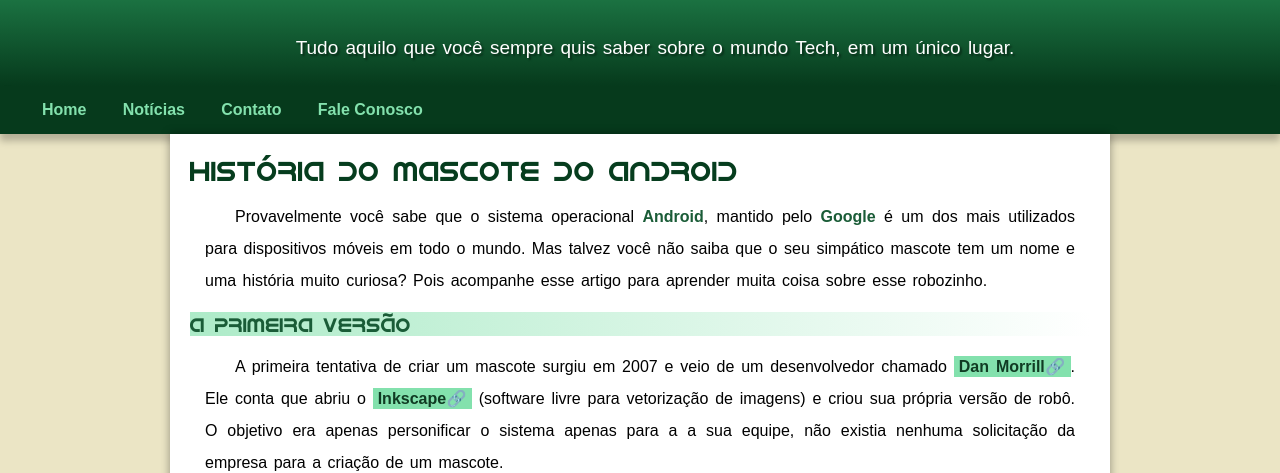
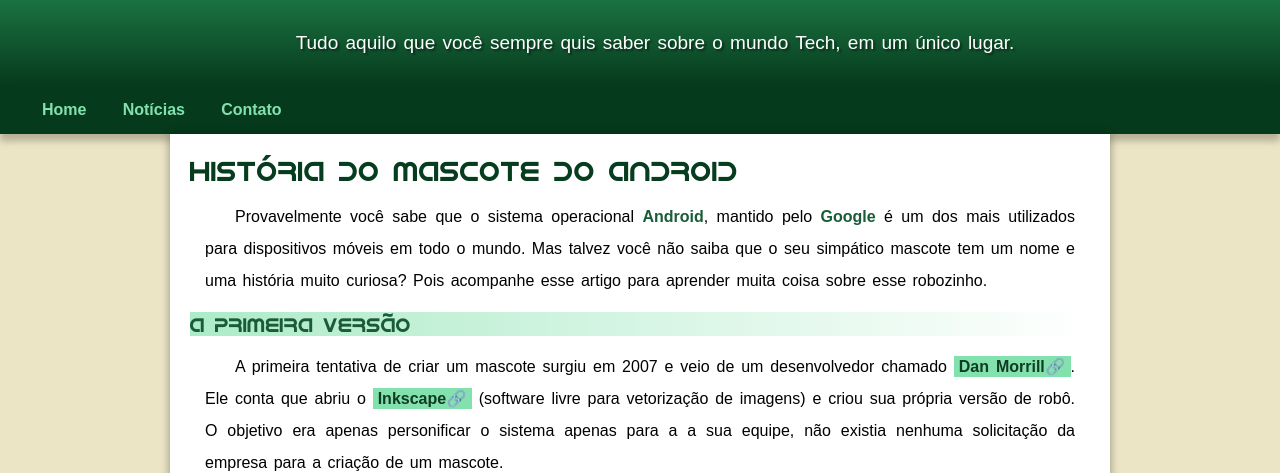
Before and after one commit to kaue19santos/projeto-android, a plain HTML site: page index.html in a window 1280 px wide. Shown: the part 79-552 px from the top of the page. Drawn offline with Linux system fonts and the light colour scheme.

Commit message:
problema de padding resolvido

```diff
--- a/index.html
+++ b/index.html
@@ -17,8 +17,7 @@
     <nav>
         <span><a href="#" class="menu">Home</a></span> &nbsp; &nbsp;
         <span><a href="#" class="menu">Notícias</a></span> &nbsp; &nbsp;
-        <span><a href="#" class="menu">Contato</a></span> &nbsp; &nbsp;
-        <span><a href="#" class="menu">Fale Conosco</a></span>
+        <span><a href="#" class="menu">Contato</a></span>
     </nav>
     <main>
         <section>
--- a/style.css
+++ b/style.css
@@ -36,9 +36,10 @@
 }
 
 header > p {
-    padding: 20px;
+    padding-right: 10px;
+    padding-left: 10px;
     line-height: 1em;
-    margin-bottom: 40px;
+    padding-bottom: 40px;
 }
 
 nav{
```
